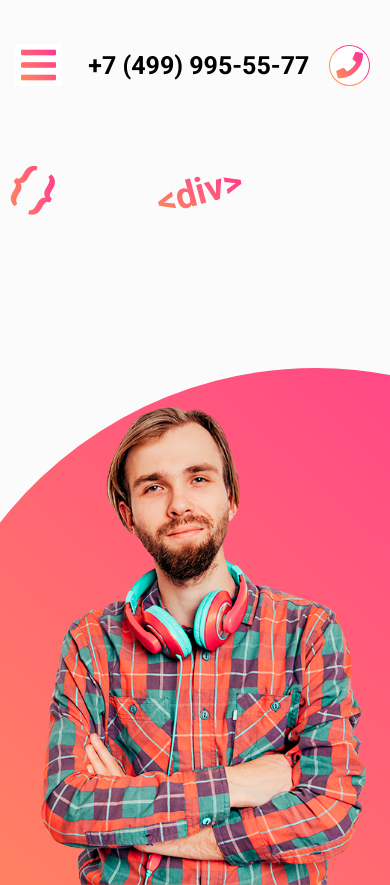
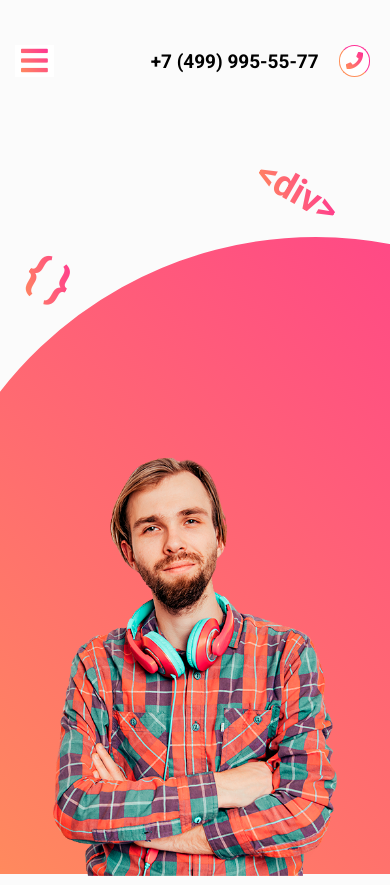
Before and after one commit to Xanon50rus/portfolio, a plain HTML site: page index.html in a window 390 px wide. Shown: the top 885 px of the page. Drawn offline with nearby package versions, Linux system fonts and the light colour scheme; files whose address does not match are found by name.

Commit message:
Update style.css

```diff
--- a/css/style.css
+++ b/css/style.css
@@ -243,13 +243,13 @@ main {
 
 .first-section__span__item1 {
   left: 3vw;
-  top: 19vh;
+  top: 170px;
   font-size: 48px;
   transform: rotate(30deg);
 }
 
 .first-section__span__item2 {
-  top: 36vh;
+  top: 350px;
   left: 12vw;
   font-size: 57px;
   transform: rotate(15deg);
@@ -353,7 +353,6 @@ main {
   align-items: center;
   padding: 0;
   height: auto;
-  padding-left: 15px;
 }
 
 .second-section h1 {
@@ -776,7 +775,6 @@ footer .fixed-container > * {
 @media screen and (max-width: 1055px) {
   .first-section .fixed-container {
     flex-direction: column-reverse;
-    padding-left: 0;
     margin-top: 90px;
   }
 
@@ -793,38 +791,23 @@ footer .fixed-container > * {
   }
 
   .first-section__span__item1 {
-    left: 3vw;
-    top: 19vh;
-    font-size: 48px;
-    transform: rotate(30deg);
-  }
-
-  .first-section__span__item2 {
-    top: 36vh;
-    left: 12vw;
-    font-size: 57px;
-    transform: rotate(15deg);
+    left: 5vw;
+    top: 170px;
   }
 
   .first-section__span__item3 {
-    top: 670px;
+    top: 320px;
     left: 19%;
-    font-size: 40px;
-    transform: rotate(-15deg);
   }
 
   .first-section__span__item4 {
-    top: 600px;
-    left: 47%;
-    font-size: 37px;
-    transform: rotate(30deg);
+    top: 170px;
+    left: 82%;
   }
 
   .first-section__span__item5 {
     top: 170px;
     left: 40%;
-    font-size: 37px;
-    transform: rotate(-15deg);
   }
 
   .fourth-section__span__items {
@@ -832,17 +815,7 @@ footer .fixed-container > * {
   }
 }
 
-@media screen and (max-width: 1024px) {
-
-  /* .first-section__content h1, .second-section h1, .third-section h1 {
-    font-size: calc(5vh - .5rem);
-  } */
-}
-
 @media screen and (max-width: 805px) {
-  /* .first-section__span__item2 {
-    display: none;
-  } */
   .menu .menu__button {
     display: none;
   }
@@ -851,6 +824,22 @@ footer .fixed-container > * {
     display: block;
   }
 
+  .first-section__content h1, .second-section h1, .third-section h1 {
+    font-size: 45px;
+  }
+
+  .first-section__span__item1 {
+    left: 7vw;
+    top: 250px;
+  }
+
+  .first-section__span__item3, .first-section__span__item5 {
+    display: none;
+  }
+
+  .first-section svg {
+    transform: translate(-35rem, -16.9rem);
+  }
 }
 
 @media screen and (max-width: 660px) {
@@ -884,7 +873,13 @@ footer .fixed-container > * {
   }
 }
 
-@media screen and (max-width:470px) {
+@media screen and (max-width: 502px) {
+  .first-section svg {
+    transform: translate(-35rem, -18.78rem);
+  }
+}
+
+@media screen and (max-width: 470px) {
 
   .first-section__img {
     margin-left: 0;
@@ -896,9 +891,59 @@ footer .fixed-container > * {
     align-items: flex-end;
   }
 
+  .first-section .fixed-container, .second-section .fixed-container {
+    padding-left: 0;
+  }
+
   .first-section__img img {
-    margin-left: 8vh;
     height: 480px;
-    margin-right: 50px;
+  }
+
+  .first-section h3 {
+    font-size: 18px;
+  }
+
+  .first-section svg {
+    transform: translate(-35rem, -16.4rem);
+  }
+
+  .first-section__span__item4 {
+    left: 80%;
   }
 }
+
+@media screen and (max-width: 390px) {
+  .menu__phone-number {
+    font-size: 19px;
+  }
+
+  .fa-3x {
+    font-size: 2.3em;
+  }
+
+  .fa-2x {
+    font-size: 1.3em;
+  }
+
+  .first-section__content h1, .second-section h1, .third-section h1 {
+    font-size: 36.5px;
+  }
+
+  .first-section__span__item4 {
+    left: 65%;
+  }
+
+  .first-section svg {
+    transform: translate(-35rem, -15.75rem);
+  }
+
+  .first-section__img img {
+    height: 420px;
+  }
+}
+
+@media screen and (max-width: 350px) {
+  .first-section svg {
+    transform: translate(-35rem, -273.6px);
+  }
+}
```
